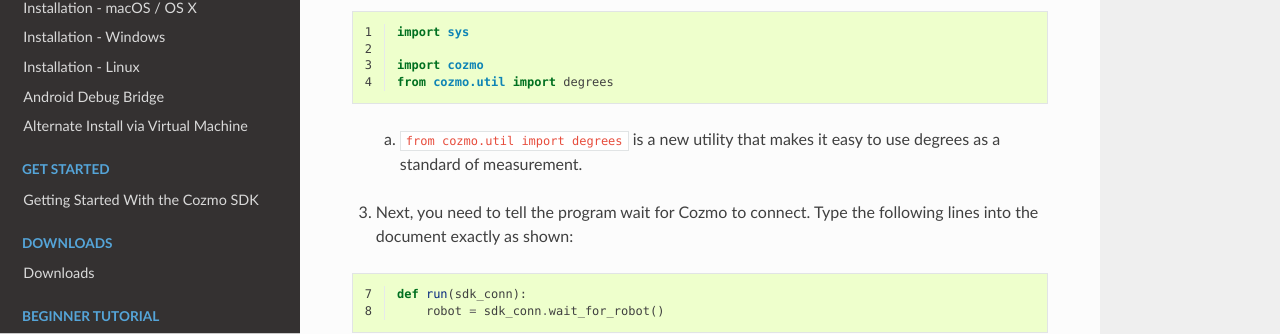
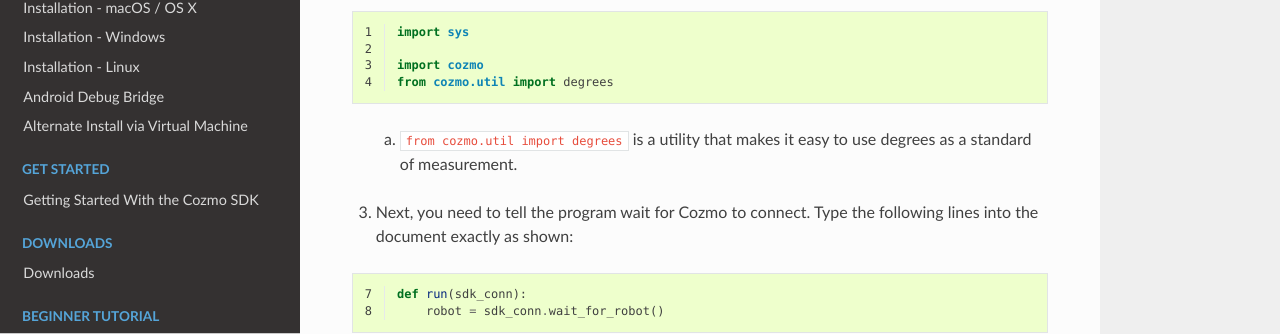
Before and after one commit to anki/cozmo-python-sdk, a Sphinx documentation site: the page built from docs/source/tutorial-beginner.rst, in a window 1280 px wide and 900 px high, scrolled down 4433 px. Shown: the part 128-462 px from the top of the window. Built offline with Sphinx 7.4.7 and the Read the Docs theme 2.0.0, drawn with Linux system fonts in a browser that asks for light colours; some of the changed text lies outside the part shown.

Commit message:
rephrasing of messages, instructions

```diff
--- a/docs/source/tutorial-beginner.rst
+++ b/docs/source/tutorial-beginner.rst
@@ -204,7 +204,7 @@
 
 ..
 
-  a. ``from cozmo.util import degrees`` is a new utility that makes it easy to use degrees as a standard of measurement.
+  a. ``from cozmo.util import degrees`` is a utility that makes it easy to use degrees as a standard of measurement.
 
 3. Next, you need to tell the program wait for Cozmo to connect. Type the following lines into the document exactly as shown:
 
```
Also changed, not shown: other parts of docs/source/tutorial-beginner.rst (+1 -1 lines), 1 other file.
